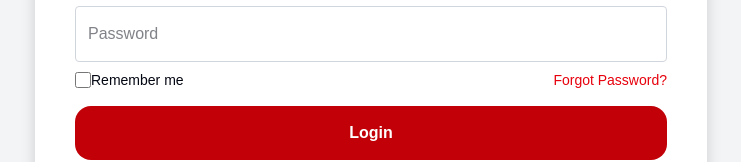
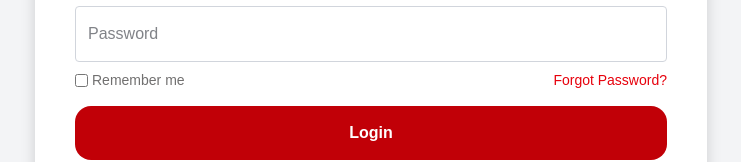
Before and after one commit to fastweb-cm/company-website, a React (Vite) app in the folder app/: page /auth in a window 1280 px wide. Shown: the part 369-531 px from the top of the page, without its empty margins (269-1010 px from the left). Built offline with nearby package versions, Linux system fonts and the light colour scheme.

Commit message:
made use of input component

```diff
--- a/app/src/components/UI/Input.jsx
+++ b/app/src/components/UI/Input.jsx
@@ -14,7 +14,7 @@ const Input = ({
 }) => {
   return (
     <div className={`w-full ${type === "hidden" ?"hidden" : "block"}`}>
-      {type !== "hidden" && (
+      {type !== "hidden" && type !== "checkbox" && (
         <label htmlFor={name} className="block mx-1 text-sm font-medium text-header-text">
           {label}
           {required && <span className="text-error">*</span>}
@@ -52,7 +52,10 @@ const Input = ({
               </label>
             ))}
           </div>
-        ) : (
+        ) : type === 'checkbox' ? (
+          <div className="flex items-center"><input  name={name} id={name} type="checkbox" />
+          <span className="block mx-1 text-sm font-medium text-header-text">{label}</span></div>
+        ): (
           <input
             type={type}
             id={name}
--- a/app/src/pages/Login.jsx
+++ b/app/src/pages/Login.jsx
@@ -1,6 +1,7 @@
 import React from 'react'
 import { Link } from 'react-router-dom'
 import RememberMe from '../components/RememberMe';
+import Input from '../components/UI/Input';
 
 const Login = () => {
   const [stayLoggedIn, setStayLoggedIn] = React.useState(false);
@@ -17,12 +18,8 @@ const Login = () => {
     focus:outline-none focus:ring-2 focus:ring-red-500' />
 
     <div className='flex items-center justify-between mb-4'>
-      <div className='flex items-center'>
-      <input
-      type="checkbox"
-      id="rememberme"
-      className='h-4 w-4 accent-red-600 border-gray-300 rounded cursor-pointer' />
-      <label htmlFor="rememberme" className='text-sm text-gray-950'>Remember me</label>
+      <div className="max-w-100">
+        <Input type="checkbox" name="rememberme" label="Remember me" />
       </div>
        < Link to="/auth/forgot-password"
        className=' text-sm text-red-600 hover:underline'>Forgot Password?</Link>
```
